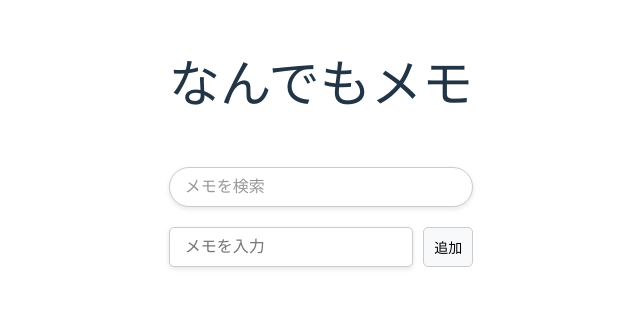
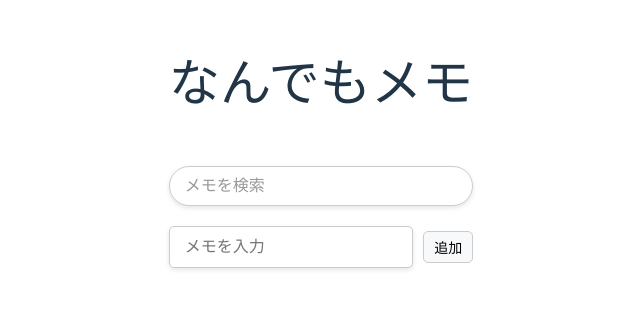
Before and after one commit to Casiss/memo-app, a React (Vite) app: page / in a window 1280 px wide. Shown: the part 245-554 px from the top of the page, without its empty margins (319-959 px from the left). Built offline with nearby package versions, Linux system fonts and the light colour scheme.

Commit message:
追加ボタン再修正

```diff
--- a/src/styles/App.css
+++ b/src/styles/App.css
@@ -77,6 +77,7 @@
     cursor: pointer;
     transition: background-color 0.3s ease;
     box-sizing: border-box;
+    margin: 5px 0;
   }
 
   .memo-input button:hover {
```
